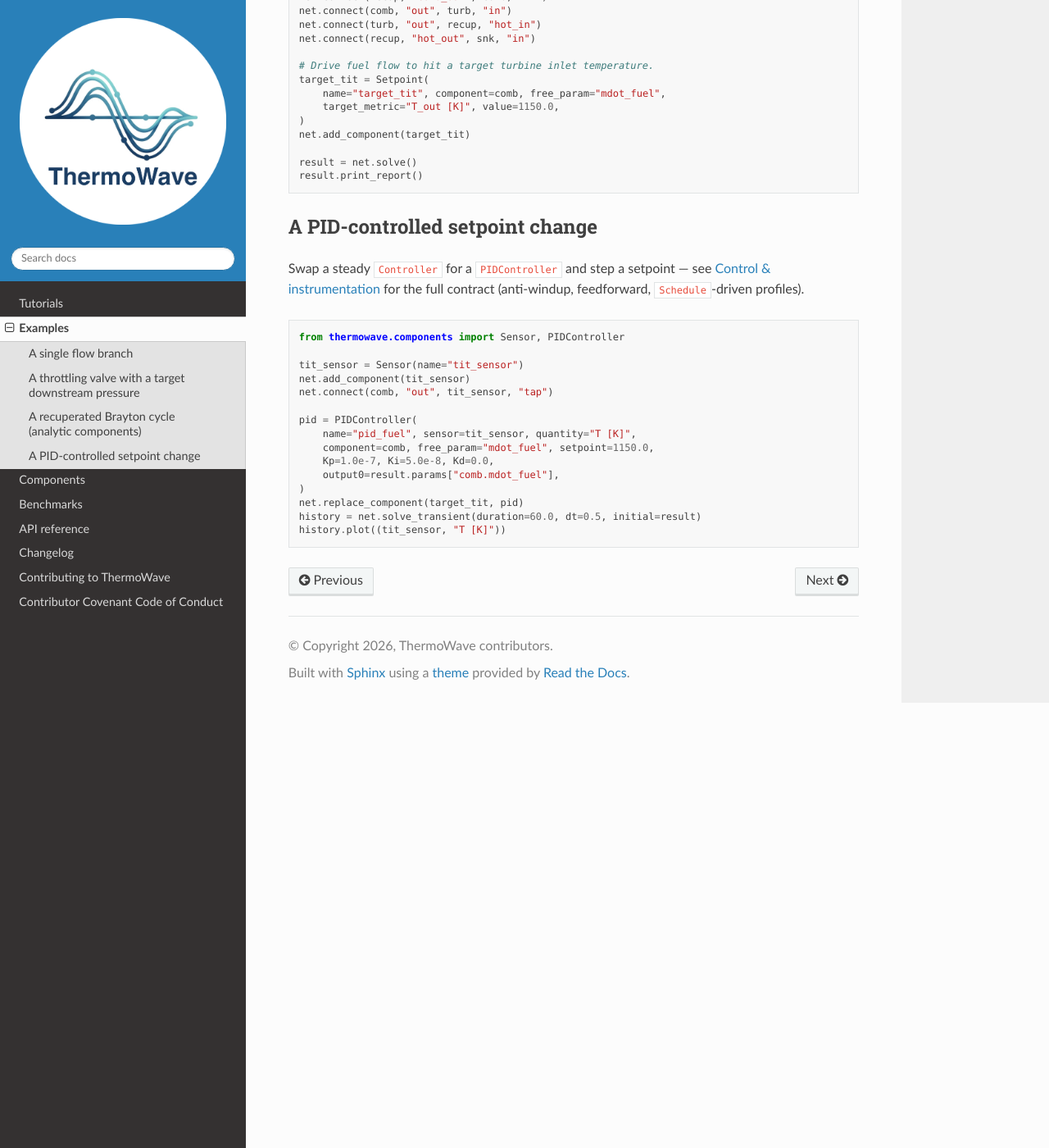
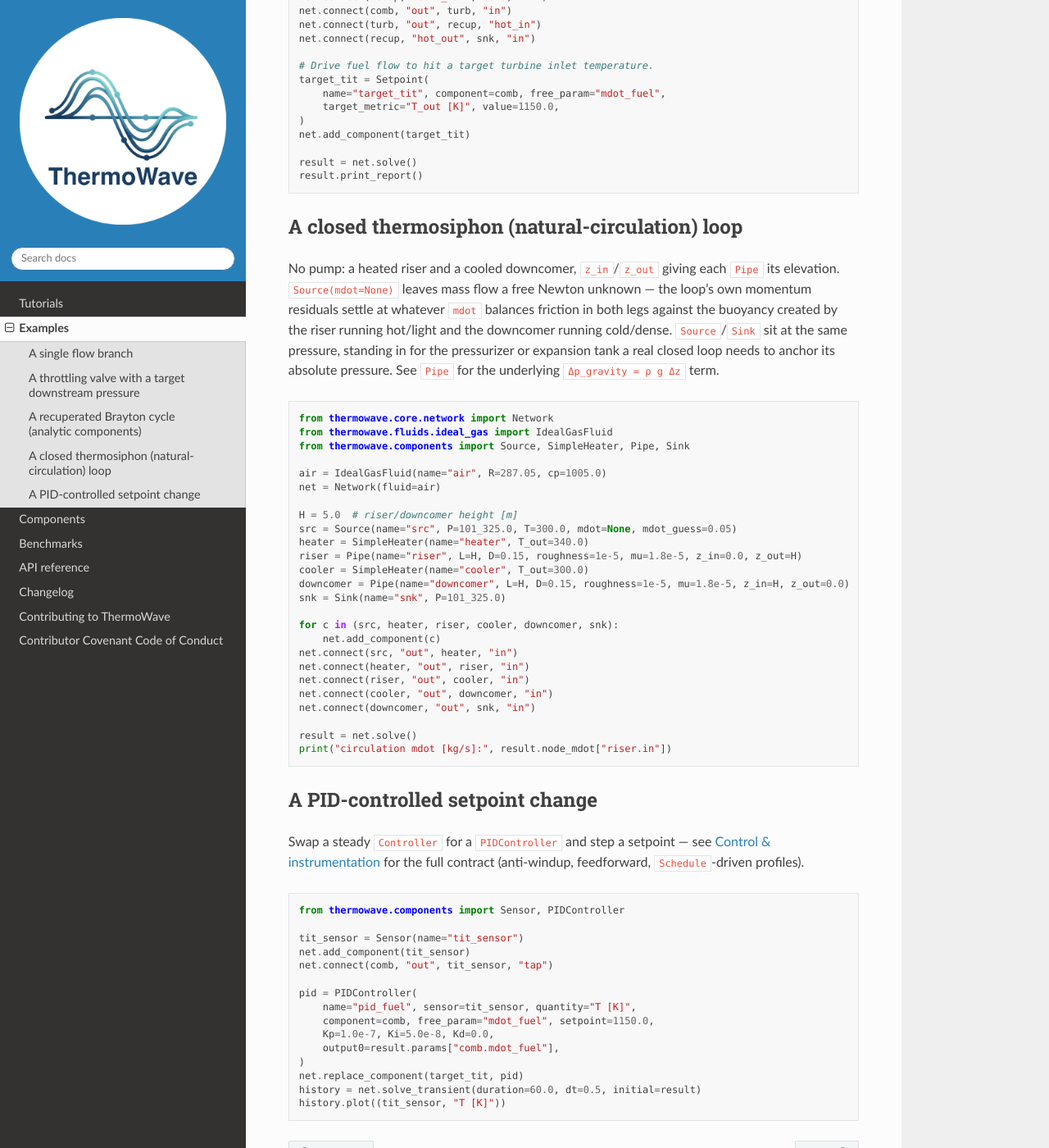
Before and after one commit to karimialii/ThermoWave, a Sphinx documentation site: the page built from docs/examples/index.md, in a window 1280 px wide and 1400 px high, scrolled down 1685 px. Shown: the whole window at 82% size. Built offline with Sphinx 7.4.7 and the Read the Docs theme 3.1.0, drawn with Linux system fonts in a browser that asks for light colours.

Commit message:
Add Pipe elevation (z_in/z_out) for thermosiphon/natural-circulation loops
Pipe now adds a rho*g*dz hydrostatic term to its momentum residual per
element, defaulting to zero effect. Combined with a free mass flow
(Source(mdot=None)) and no pump, a heated riser + cooled downcomer loop
settles at whatever mdot balances friction against buoyancy -- no new
solver machinery needed.

Release 0.9.4: version bump

Co-Authored-By: Claude Sonnet 5 <noreply@anthropic.com>

````diff
--- a/docs/examples/index.md
+++ b/docs/examples/index.md
@@ -99,6 +99,46 @@ result = net.solve()
 result.print_report()
 ```
 
+## A closed thermosiphon (natural-circulation) loop
+
+No pump: a heated riser and a cooled downcomer, `z_in`/`z_out` giving each
+`Pipe` its elevation. `Source(mdot=None)` leaves mass flow a free Newton
+unknown — the loop's own momentum residuals settle at whatever `mdot`
+balances friction in both legs against the buoyancy created by the riser
+running hot/light and the downcomer running cold/dense. `Source`/`Sink` sit
+at the same pressure, standing in for the pressurizer or expansion tank a
+real closed loop needs to anchor its absolute pressure. See
+[`Pipe`](../components/flow-elements/pipe.md) for the underlying
+`Δp_gravity = ρ g Δz` term.
+
+```python
+from thermowave.core.network import Network
+from thermowave.fluids.ideal_gas import IdealGasFluid
+from thermowave.components import Source, SimpleHeater, Pipe, Sink
+
+air = IdealGasFluid(name="air", R=287.05, cp=1005.0)
+net = Network(fluid=air)
+
+H = 5.0  # riser/downcomer height [m]
+src = Source(name="src", P=101_325.0, T=300.0, mdot=None, mdot_guess=0.05)
+heater = SimpleHeater(name="heater", T_out=340.0)
+riser = Pipe(name="riser", L=H, D=0.15, roughness=1e-5, mu=1.8e-5, z_in=0.0, z_out=H)
+cooler = SimpleHeater(name="cooler", T_out=300.0)
+downcomer = Pipe(name="downcomer", L=H, D=0.15, roughness=1e-5, mu=1.8e-5, z_in=H, z_out=0.0)
+snk = Sink(name="snk", P=101_325.0)
+
+for c in (src, heater, riser, cooler, downcomer, snk):
+    net.add_component(c)
+net.connect(src, "out", heater, "in")
+net.connect(heater, "out", riser, "in")
+net.connect(riser, "out", cooler, "in")
+net.connect(cooler, "out", downcomer, "in")
+net.connect(downcomer, "out", snk, "in")
+
+result = net.solve()
+print("circulation mdot [kg/s]:", result.node_mdot["riser.in"])
+```
+
 ## A PID-controlled setpoint change
 
 Swap a steady `Controller` for a `PIDController` and step a setpoint —
--- a/pyproject.toml
+++ b/pyproject.toml
@@ -4,7 +4,7 @@ build-backend = "setuptools.build_meta"
 
 [project]
 name = "thermowave"
-version = "0.9.3"
+version = "0.9.4"
 description = "A headless, 1D implicit thermodynamic network solver for steady-state thermal-fluid systems"
 readme = "README.md"
 license = { text = "MIT" }
````
Also changed, not shown: docs/changelog.md (+15 -0 lines), docs/components/flow-elements/pipe.md (+22 -1 lines), 4 other files.
